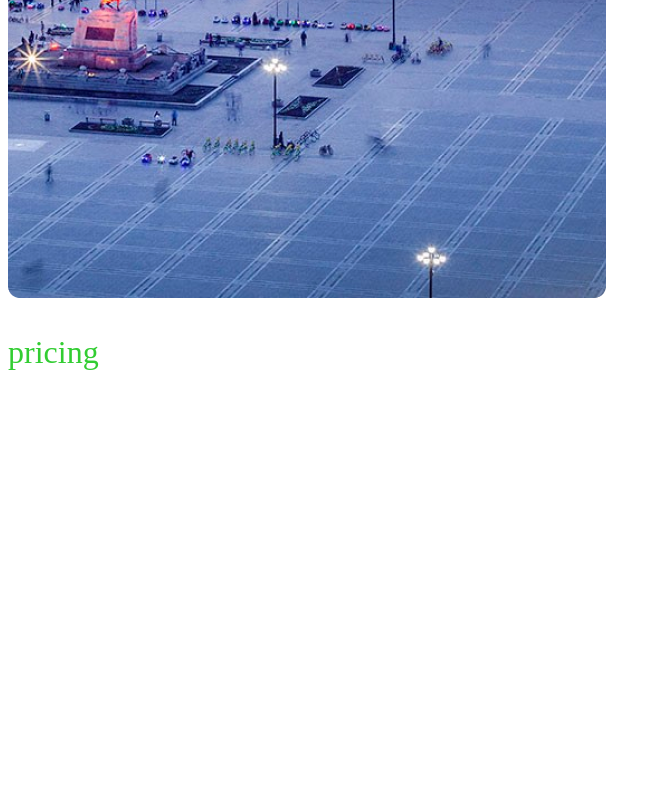
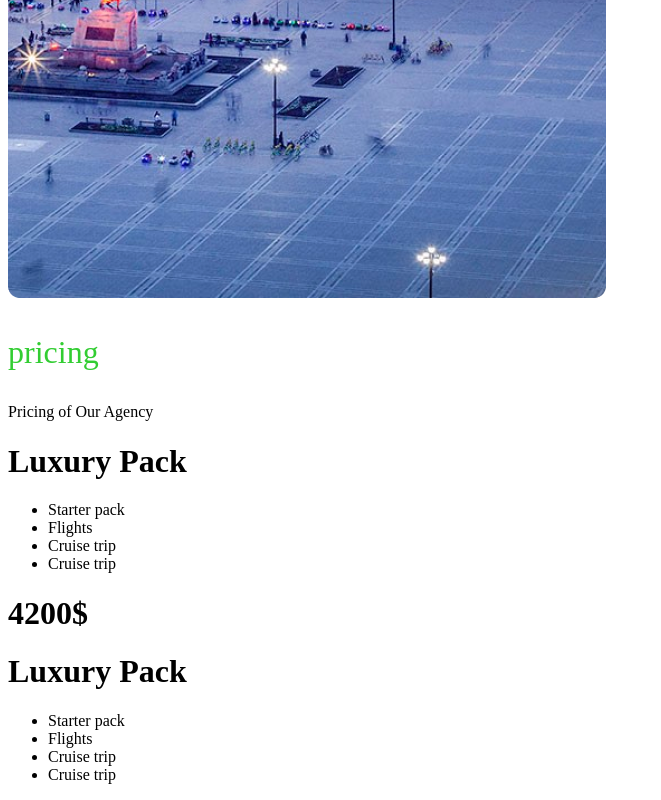
Before and after one commit to aireekz/airmuun, a plain HTML site: page index.html in a window 1280 px wide. Shown: the part 2000-2800 px from the top of the page, without its empty margins (0-661 px from the left). Before the commit the page ends 2403 px from the top, so only its background shows below. Drawn offline with Linux system fonts and the light colour scheme; a web font is replaced by a local one.

Commit message:
lolol
lolhghghg

```diff
--- a/css/style.css
+++ b/css/style.css
@@ -1,4 +1,7 @@
+@import url(https://fonts.googleapis.com/earlyaccess/nicomoji.css);
+
 .green-title {
     font-size: 32px;
     color: limegreen;
+    font-family: "Nico Moji";
 }
--- a/index.html
+++ b/index.html
@@ -90,8 +90,50 @@
         <div class="price">
             <div class="price-title">
                 <p class="green-title">pricing</p>
+                <p> Pricing of Our Agency </p>
+            </div>
+            <div class="packs">
+                <div class="pack">
+                    <h1>Luxury Pack</h1>
+                    <ul>
+                        <li>Starter pack</li>
+                        <li>Flights</li>
+                        <li> Cruise trip</li>
+                        <li>Cruise trip </li>
+                    </ul>
+                    <h1>4200$</h1>
+                </div>
+                <div class="pack">
+                    <h1>Luxury Pack</h1>
+                    <ul>
+                        <li>Starter pack</li>
+                        <li>Flights</li>
+                        <li> Cruise trip</li>
+                        <li>Cruise trip </li>
+                    </ul>
+                    <h1>4200$</h1>
+                </div>
+                <div class="pack">
+                    <h1>Luxury Pack</h1>
+                    <ul>
+                        <li>Starter pack</li>
+                        <li>Flights</li>
+                        <li> Cruise trip</li>
+                        <li>Cruise trip </li>
+                    </ul>
+                    <h1>4200$</h1>
+                </div>
             </div>
         </div>
+        <footer>
+            <div class="order">
+                <h1>are you ready</h1>
+                <button> <a href="">Order now</a></button>
+            </div>
+            <div class="social">
+                <img src="./Frame 38.png" alt="">
+            </div>
+        </footer>
     </div>
 </body>
 </html>
```
Also changed, not shown: Frame 38.png (added), Frame 39.png (added).
